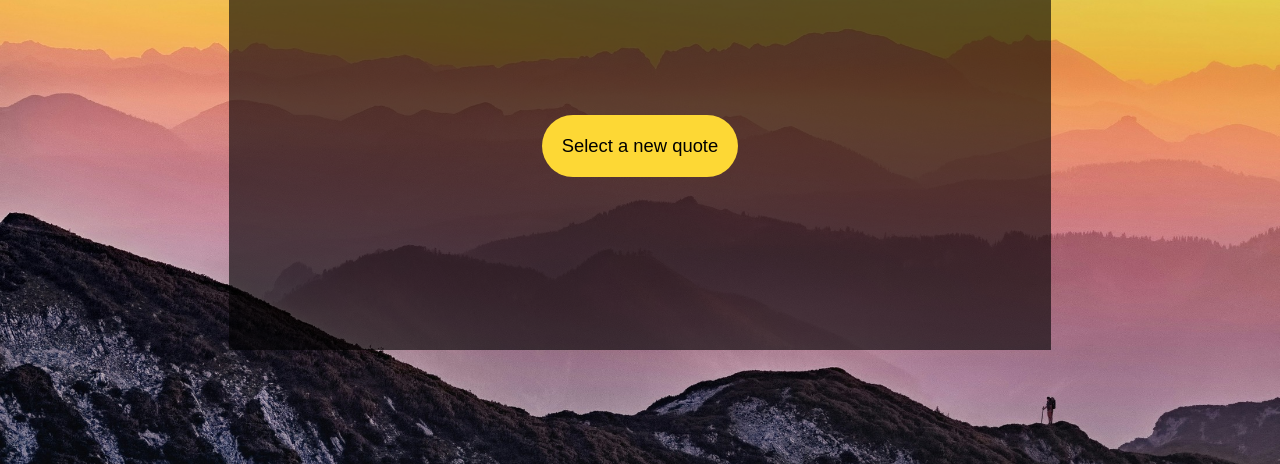
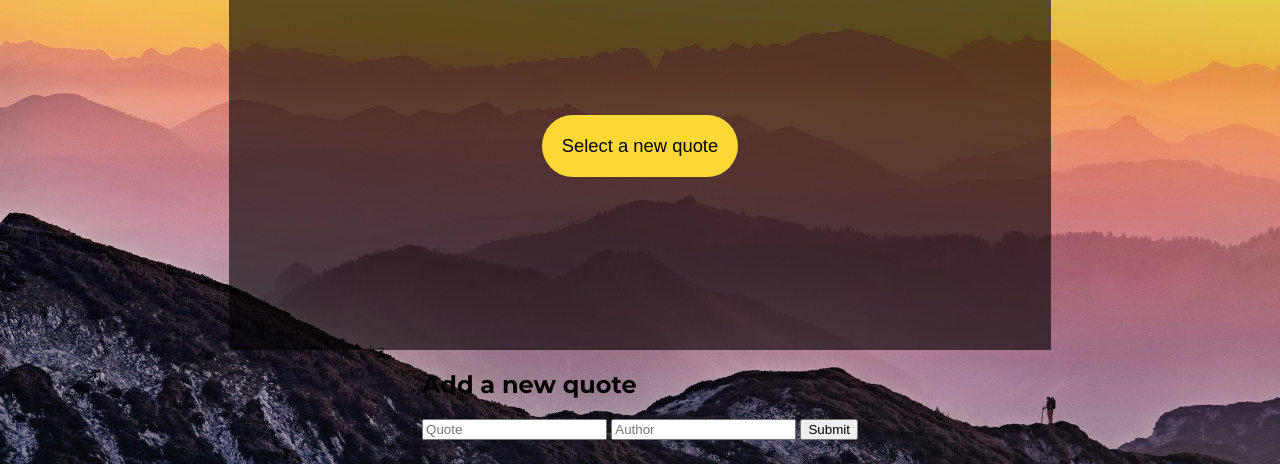
Before and after one commit to nadika-zavodovska/quotes-generator-backend, a plain HTML site: page frontend/public/index.html in a window 1280 px wide. Shown: the part 336-800 px from the top of the page. Drawn offline with Linux system fonts and the light colour scheme; no server answers.

Commit message:
Change host to local, fix error to work locally, add form to html

```diff
--- a/frontend/public/fetchQuote.js
+++ b/frontend/public/fetchQuote.js
@@ -2,7 +2,8 @@
 async function fetchQuote() {
     try {
         // Fetch data from the backend at the specified URL
-        const response = await fetch('https://nadika-zavodovska-quote-server.hosting.codeyourfuture.io/quote');
+        // const response = await fetch('https://nadika-zavodovska-quote-server.hosting.codeyourfuture.io/quote');
+        const response = await fetch('http://localhost:3000/quote');
         // Convert the response from the server into JSON
         const data = await response.json();
         // Add the text of the quote and author from the data to the quote and author elements
--- a/frontend/public/index.html
+++ b/frontend/public/index.html
@@ -5,7 +5,8 @@
     <meta charset="UTF-8" />
     <meta name="viewport" content="width=device-width, initial-scale=1.0" />
     <title>Quote generator app</title>
-    <link rel="stylesheet" href="/style.css">
+    <link rel="stylesheet" href="./style.css">
+    <script type="module" src="./fetchQuote.js" defer></script>
 </head>
 
 <body>
@@ -16,7 +17,17 @@
         <button type="button" id="new-quote">Select a new quote</button>
     </div>
 
-    <script src="/fetchQuote.js"></script>
+    <!-- #region Add a new quote block -->
+    <div class="add-quote-form-block">
+        <h2>Add a new quote</h2>
+        <form id="quote-form">
+            <input type="text" id="new-quote-text" placeholder="Quote" required />
+            <input type="text" id="new-quote-author" placeholder="Author" required />
+            <button type="submit">Submit</button>
+        </form>
+        <div id="form-status-message"></div>
+    </div>
+    <!-- #endregion Add a new quote block -->
 </body>
 
 </html>
```
Also changed, not shown: 1 other file.
